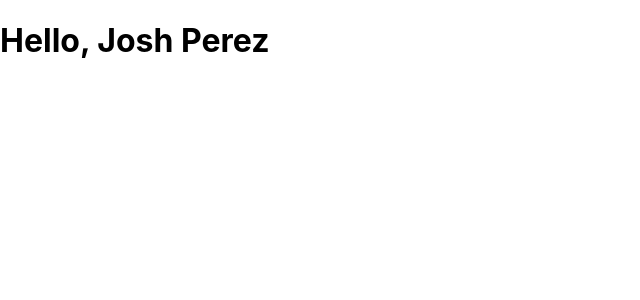
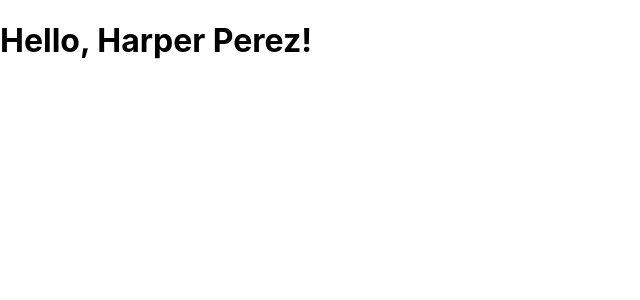
Before and after one commit to KrystianKaminski/react-docs, a React (Create React App) app: page / in a window 1280 px wide. Shown: the top 300 px of the page, without its empty margins (0-640 px from the left). Built offline with nearby package versions, Linux system fonts and the light colour scheme.

Commit message:
JSX syntax part2

```diff
--- a/src/index.js
+++ b/src/index.js
@@ -2,8 +2,21 @@ import React from 'react';
 import ReactDOM from 'react-dom';
 import './index.css';
 
-const name = 'Josh Perez'
-const element = <h1>Hello, {name}</h1>
+
+function formatName(user) {
+    return user.firstName + ' ' + user.lastName
+}
+
+const user = {
+    firstName: 'Harper',
+    lastName: 'Perez'
+}
+
+const element = (
+    <h1>
+        Hello, {formatName(user)}!
+    </h1>
+)
 
 ReactDOM.render(
     element, document.getElementById('root'));
```
